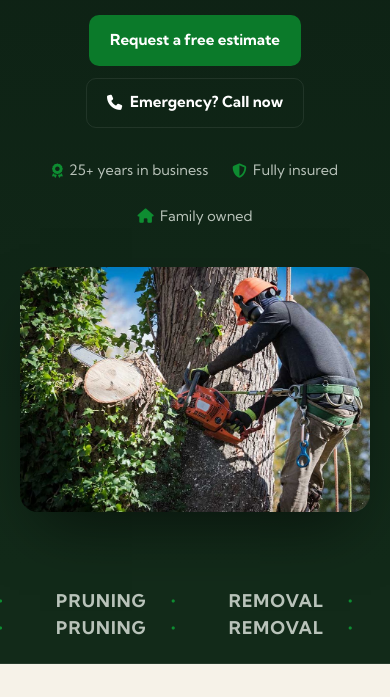
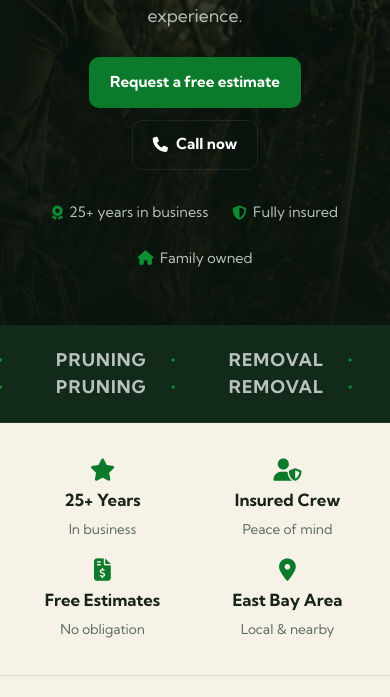
Before and after one commit to alan-6565/Tinos-Tree-Service, a plain HTML site: page index.html in a window 390 px wide. Shown: the part 372-1069 px from the top of the page. Drawn offline with Linux system fonts and the light colour scheme.

Commit message:
Homepage hero: full-bleed crew photo with overlaid CTA buttons

```diff
--- a/index.html
+++ b/index.html
@@ -20,7 +20,7 @@
   "telephone": "+1-510-932-3088",
   "areaServed": "East Bay Area, CA",
   "image": [
-    "/images/hero-pic-1.jpg"
+    "/images/hero-crew.jpg"
   ]
 }
   </script>
@@ -48,24 +48,21 @@
   </header>
 
   <main id="main">
-    <section class="hero">
-      <div class="hero__container">
+    <section class="home-hero">
+      <div class="home-hero__container">
         <div class="hero__content">
           <span class="hero__eyebrow">Serving the East Bay Area, CA</span>
           <h1>Trusted Tree Care&mdash;Safe. Reliable. Local.</h1>
           <p>First-time customers save 20% on select services. Get fast, professional help from a family business with 25+ years of experience.</p>
           <div class="hero__cta">
             <a class="button" href="/signup.html">Request a free estimate</a>
-            <a class="button button--ghost" href="tel:+15109323088"><i class="fa-solid fa-phone" aria-hidden="true"></i> Emergency? Call now</a>
+            <a class="button button--ghost" href="tel:+15109323088"><i class="fa-solid fa-phone" aria-hidden="true"></i> Call now</a>
           </div>
           <div class="hero__trust">
             <span><i class="fa-solid fa-award" aria-hidden="true"></i> 25+ years in business</span>
             <span><i class="fa-solid fa-shield-halved" aria-hidden="true"></i> Fully insured</span>
             <span><i class="fa-solid fa-house" aria-hidden="true"></i> Family owned</span>
           </div>
-        </div>
-        <div class="hero__image">
-          <img src="/images/hero-pic-1.jpg" alt="Crew performing safe tree work" width="1040" height="780" loading="eager" decoding="async">
         </div>
       </div>
     </section>
--- a/styles.css
+++ b/styles.css
@@ -112,13 +112,34 @@ body{
 .hero__trust{margin-top:2rem; display:flex; gap:1.5rem; flex-wrap:wrap; color:var(--muted-on-dark); font-size:.9rem;}
 .hero__trust span{display:flex; align-items:center; gap:.4rem;}
 .hero__trust i{color:var(--brand-2);}
-.hero__image{text-align:center;}
-.hero__image img{width:100%; max-width:520px; height:auto; border-radius:18px; box-shadow:0 30px 60px -20px rgba(0,0,0,.55);}
 
 @media (max-width: 860px){
   .hero__container{grid-template-columns:1fr; text-align:center; padding:48px 20px;}
   .hero__content p{margin-left:auto; margin-right:auto;}
   .hero__cta, .hero__trust{justify-content:center;}
+}
+
+/* Home hero: full-bleed photo background */
+.home-hero{
+  position:relative; color:#fff;
+  background:
+    linear-gradient(90deg, rgba(9,20,13,.95) 0%, rgba(9,20,13,.82) 32%, rgba(9,20,13,.4) 62%, rgba(9,20,13,.12) 100%),
+    url('/images/hero-crew.jpg') center 30% / cover no-repeat;
+}
+.home-hero__container{
+  max-width:1180px; margin:0 auto; padding:120px 20px 100px; min-height:640px;
+  display:flex; align-items:center;
+}
+.home-hero .hero__content{max-width:600px;}
+@media (max-width: 760px){
+  .home-hero{
+    background:
+      linear-gradient(180deg, rgba(9,20,13,.5) 0%, rgba(9,20,13,.88) 55%, rgba(9,20,13,.96) 100%),
+      url('/images/hero-crew.jpg') center 22% / cover no-repeat;
+  }
+  .home-hero__container{padding:90px 20px 56px; min-height:auto; text-align:center;}
+  .home-hero .hero__cta, .home-hero .hero__trust{justify-content:center;}
+  .home-hero .hero__content p{margin-left:auto; margin-right:auto;}
 }
 
 /* Rotating logos */
```
Also changed, not shown: images/hero-crew.jpg (added).
